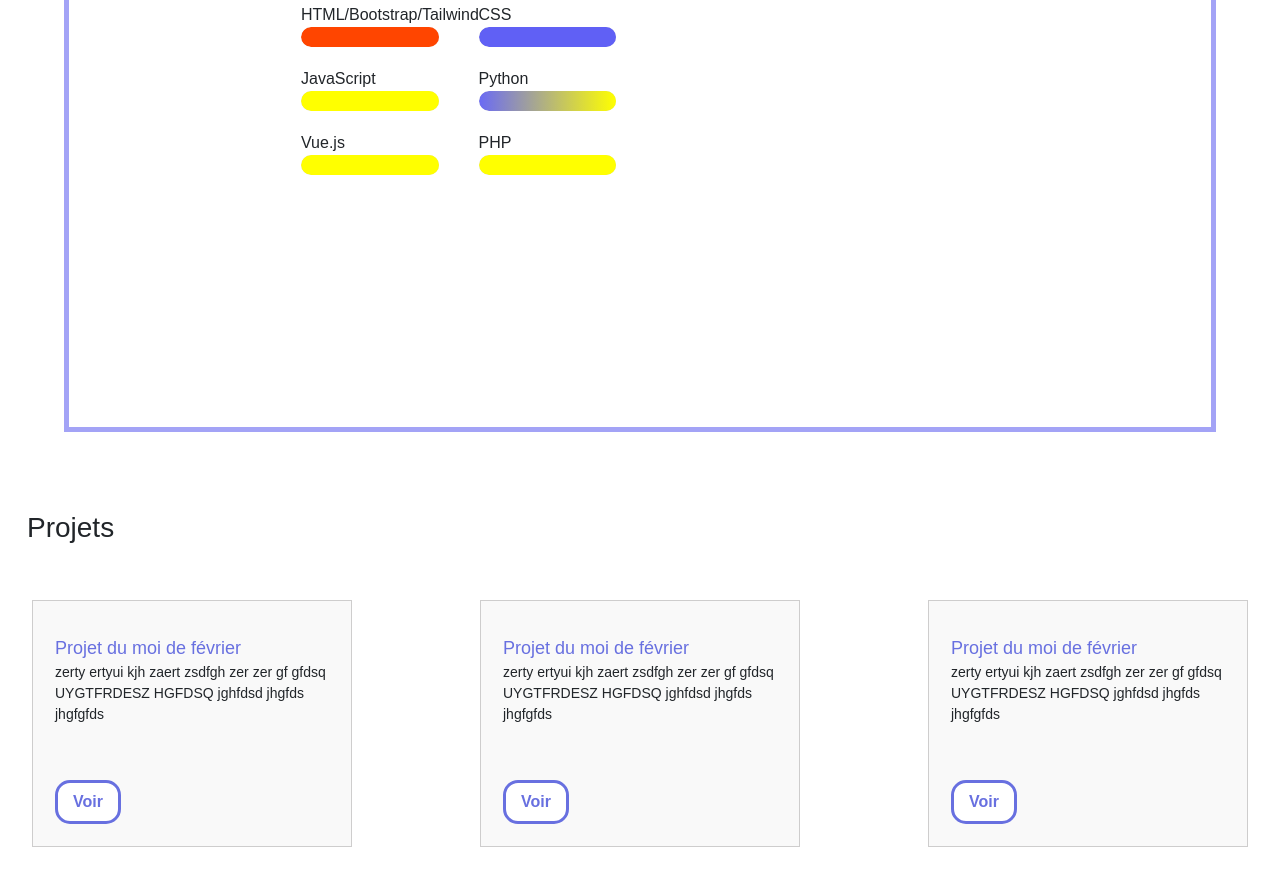
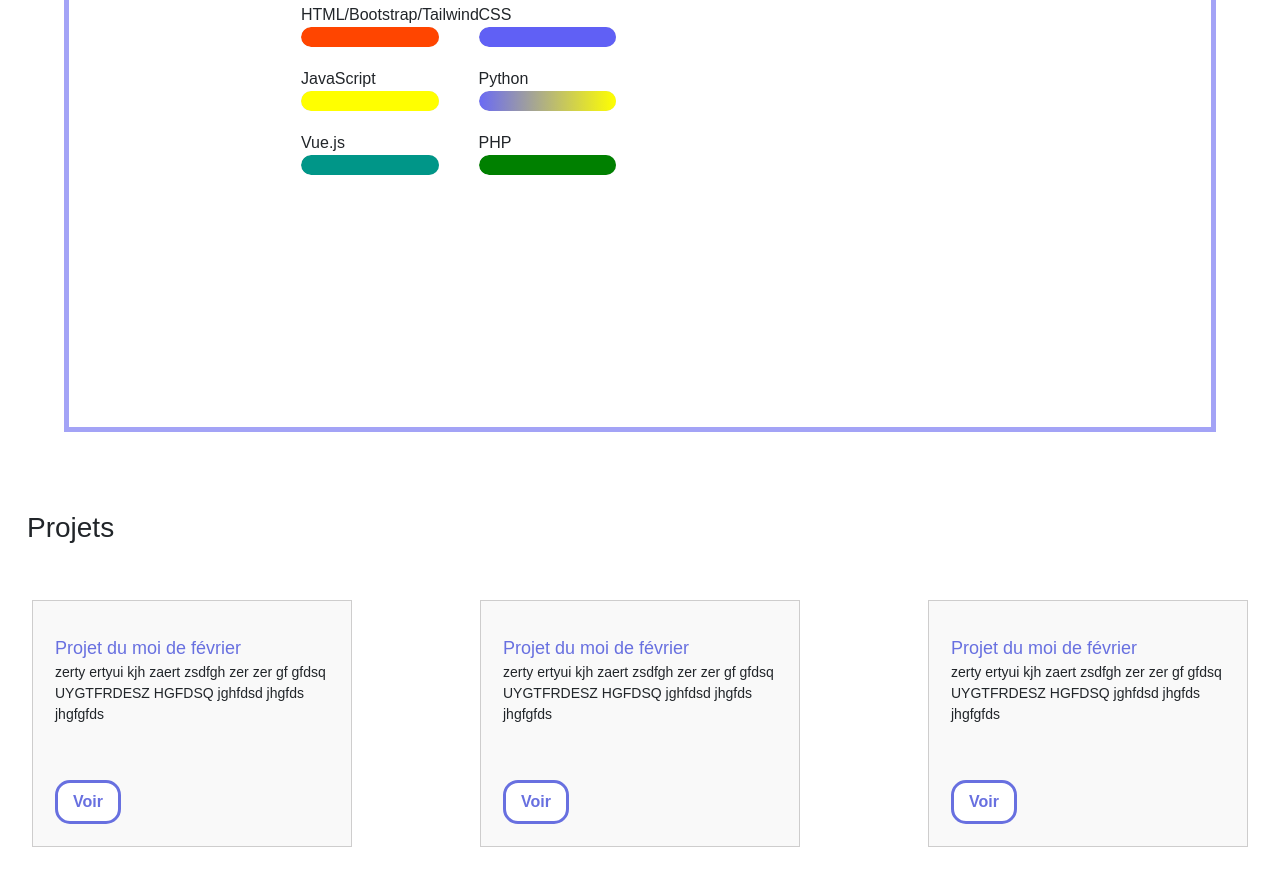
Before and after one commit to Yasmineaka/AAY-portefolio, a plain HTML site: page index.html in a window 1280 px wide. Shown: the part 945-1841 px from the top of the page. Drawn offline with nearby package versions, Linux system fonts and the light colour scheme; a script that the page names is missing.

Commit message:
index.html

```diff
--- a/index.html
+++ b/index.html
@@ -85,14 +85,14 @@
                     <div class="nom_language">Vue.js</div>
                     <div  class="nom_language" style="display: flex;justify-content: end;"></div>
                     <div class="progress-bar">
-                        <div class="progress-value" style="width: 100%; background-color: yellow;"></div>
+                        <div class="progress-value" style="width: 100%; background-color: linear-gradient(to left , yellow, green);"></div>
                     </div>
                 </div>
                 <div class="competence">
                     <div class="nom_language">PHP</div>
                     <div  class="nom_language" style="display: flex;justify-content: end;"></div>
                     <div class="progress-bar">
-                        <div class="progress-value" style="width: 100%; background-color: yellow;"></div>
+                        <div class="progress-value" style="width: 100%; background-color: green;"></div>
                     </div>
                 </div>
             </div>
```
